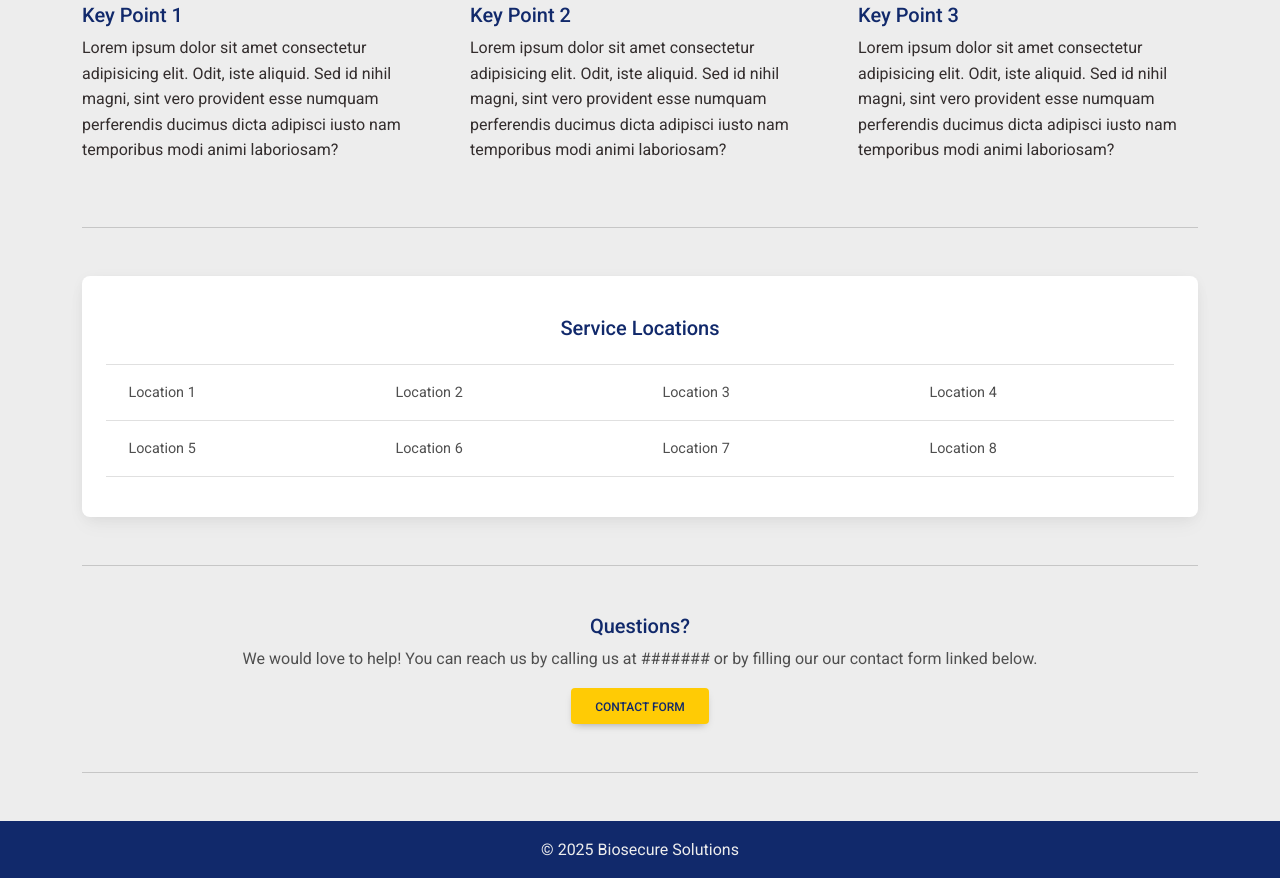
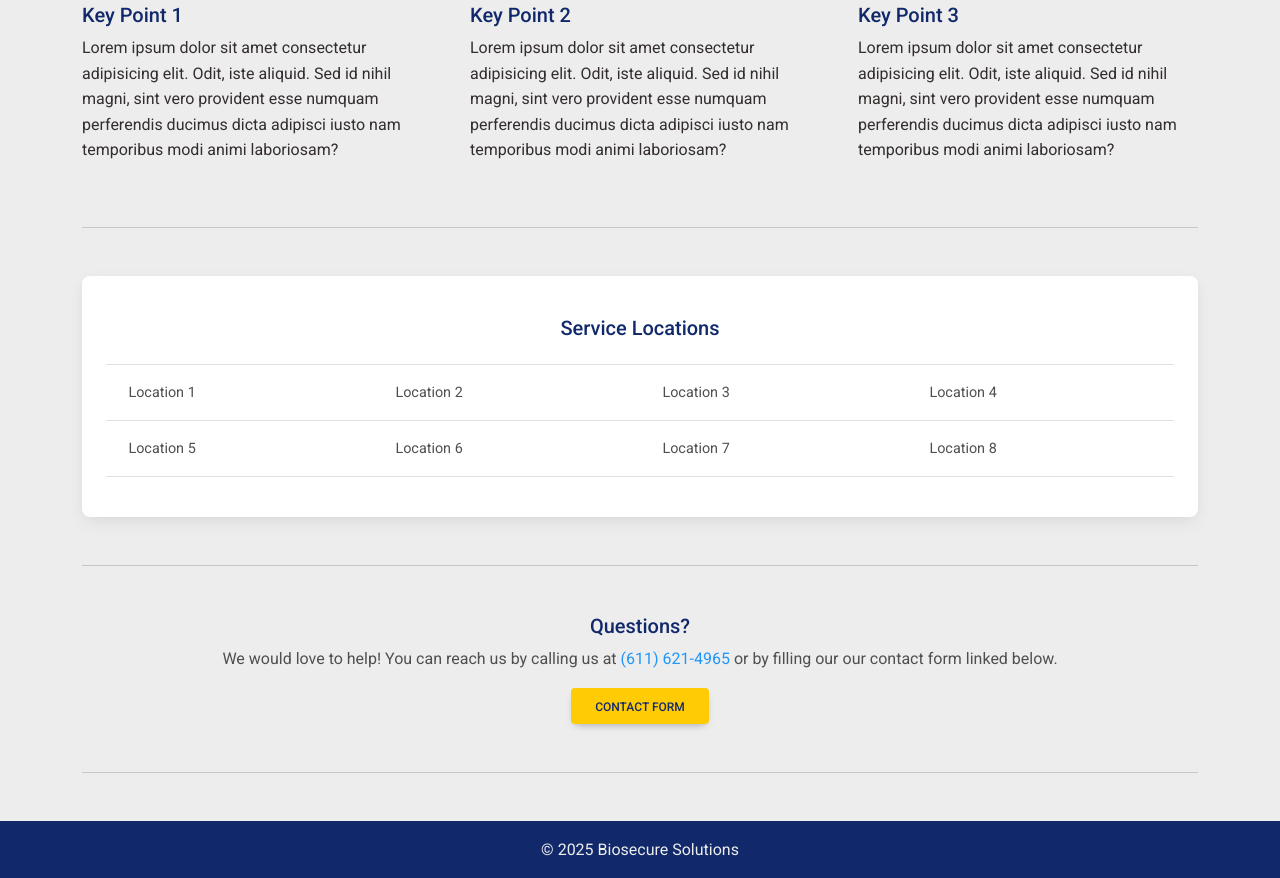
Before and after one commit to livsleep/biosecure-solutions-site, a plain HTML site: page about.html in a window 1280 px wide. Shown: the part 1040-1918 px from the top of the page. Drawn offline with Linux system fonts and the light colour scheme.

Commit message:
added number in about.html

```diff
--- a/about.html
+++ b/about.html
@@ -255,7 +255,9 @@
       <div class="text-center">
         <h5 class="dark-blue-text">Questions?</h5>
         <p>
-          We would love to help! You can reach us by calling us at ####### or by filling our our contact form linked below.
+          We would love to help! You can reach us by calling us at
+          <a class="light-blue-text" href="tel:6116214965">(611) 621-4965</a>
+          or by filling our our contact form linked below.
         </p>
         <a role="button" class="btn yellow-button" href="index.html#contact" data-mdb-ripple-init>Contact Form</a>
       </div>
```
